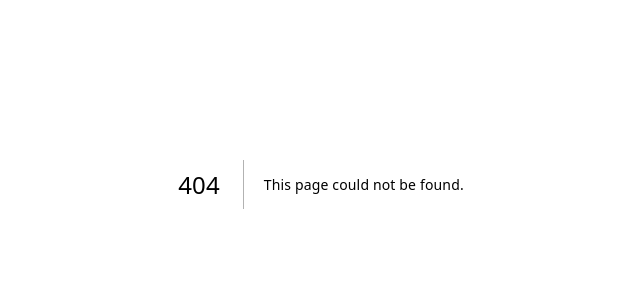
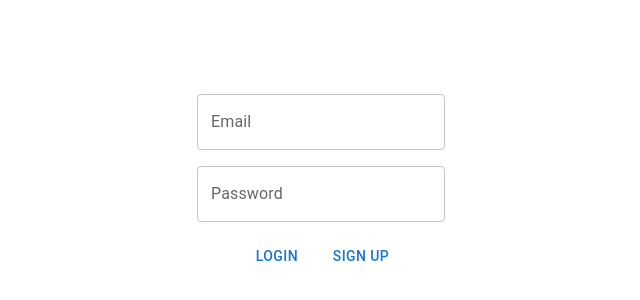
Before and after one commit to Muhyun-Kim/nestify, a Next.js app: page /login in a window 1280 px wide. Before the commit this address had no page. Shown: the part 216-516 px from the top of the page, without its empty margins (319-959 px from the left). Built offline with nearby package versions, Linux system fonts and the light colour scheme; no server answers.

Commit message:
add login function

```diff
--- a/package.json
+++ b/package.json
@@ -14,9 +14,12 @@
     "@mui/icons-material": "^6.4.8",
     "@mui/material": "^6.4.8",
     "@prisma/client": "^6.5.0",
+    "@supabase/ssr": "^0.6.1",
+    "@supabase/supabase-js": "^2.49.2",
     "next": "15.2.3",
     "react": "^19.0.0",
-    "react-dom": "^19.0.0"
+    "react-dom": "^19.0.0",
+    "zod": "^3.24.2"
   },
   "devDependencies": {
     "@eslint/eslintrc": "^3",
--- /dev/null
+++ b/src/app/(auth)/login/actions.ts
@@ -0,0 +1,47 @@
+"use server";
+
+import { supabase } from "@/lib/supabase";
+import { z } from "zod";
+import { LoginState } from "./page";
+
+const loginSchema = z.object({
+  email: z.string().email({ message: "無効なメールアドレスです。" }),
+  password: z
+    .string()
+    .min(8, { message: "パスワードは8文字以上で入力してください。" }),
+});
+
+export const loginAction = async (
+  prevState: LoginState,
+  formData: FormData
+): Promise<LoginState> => {
+  const rawData = {
+    email: formData.get("email"),
+    password: formData.get("password"),
+  };
+
+  const validatedFields = loginSchema.safeParse(rawData);
+
+  if (!validatedFields.success) {
+    const errors = validatedFields.error.flatten().fieldErrors;
+    console.log(errors.email?.[0]);
+    console.log(errors.password?.[0]);
+    return {
+      emailErr: errors.email?.[0],
+      passwordErr: errors.password?.[0],
+    };
+  }
+
+  const { data, error } = await supabase.auth.signInWithPassword({
+    email: validatedFields.data.email,
+    password: validatedFields.data.password,
+  });
+
+  if (error) {
+    console.log(error);
+    return { formErr: "無効なアカウントです" };
+  } else {
+    console.log(data);
+    return { success: true };
+  }
+};
--- /dev/null
+++ b/src/app/(auth)/login/page.tsx
@@ -0,0 +1,62 @@
+"use client";
+
+import { Box, Button, TextField, Typography } from "@mui/material";
+import { loginAction } from "./actions";
+import { useActionState } from "react";
+import { useRouter } from "next/navigation";
+
+export interface LoginState {
+  emailErr?: string;
+  passwordErr?: string;
+  formErr?: string;
+  success?: boolean;
+}
+
+const initState: LoginState = {};
+
+export default function Login() {
+  const [state, formAction] = useActionState(loginAction, initState);
+  const router = useRouter();
+
+  return (
+    <Box
+      component="form"
+      action={formAction}
+      sx={{
+        display: "flex",
+        flexDirection: "column",
+        gap: 2,
+        alignItems: "center",
+        justifyContent: "center",
+        height: "100vh",
+      }}
+    >
+      <TextField
+        name="email"
+        label="Email"
+        type="email"
+        error={!!state.emailErr}
+        helperText={state.emailErr}
+      />
+      <TextField
+        name="password"
+        label="Password"
+        type="password"
+        error={!!state.passwordErr}
+        helperText={state.passwordErr}
+      />
+      {state.formErr && <Typography color="error">{state.formErr}</Typography>}
+      <Box sx={{ display: "flex", gap: 2 }}>
+        <Button type="submit">Login</Button>
+        <Button
+          type="button"
+          onClick={() => {
+            router.push("/sign-up");
+          }}
+        >
+          Sign Up
+        </Button>
+      </Box>
+    </Box>
+  );
+}
--- a/src/app/layout.tsx
+++ b/src/app/layout.tsx
@@ -1,8 +1,5 @@
 import type { Metadata } from "next";
 import "./globals.css";
-import theme from "@/theme/theme";
-import { ThemeProvider } from "@mui/material/styles";
-import CssBaseline from "@mui/material/CssBaseline";
 import ThemeRegistry from "@/components/ThemeRegistry";
 export const metadata: Metadata = {
   title: "Create Next App",
--- /dev/null
+++ b/src/lib/supabase.ts
@@ -0,0 +1,6 @@
+import { createBrowserClient } from "@supabase/ssr";
+
+export const supabase = createBrowserClient(
+  process.env.NEXT_PUBLIC_SUPABASE_URL!,
+  process.env.NEXT_PUBLIC_SUPABASE_ANON_KEY!
+);
--- a/src/theme/theme.ts
+++ b/src/theme/theme.ts
@@ -2,7 +2,7 @@ import { createTheme } from "@mui/material/styles";
 
 const theme = createTheme({
   palette: {
-    mode: "dark",
+    mode: "light",
     primary: {
       main: "#1976d2",
     },
```
Also changed, not shown: 1 other file (tests, documents, lock files or other folders).
